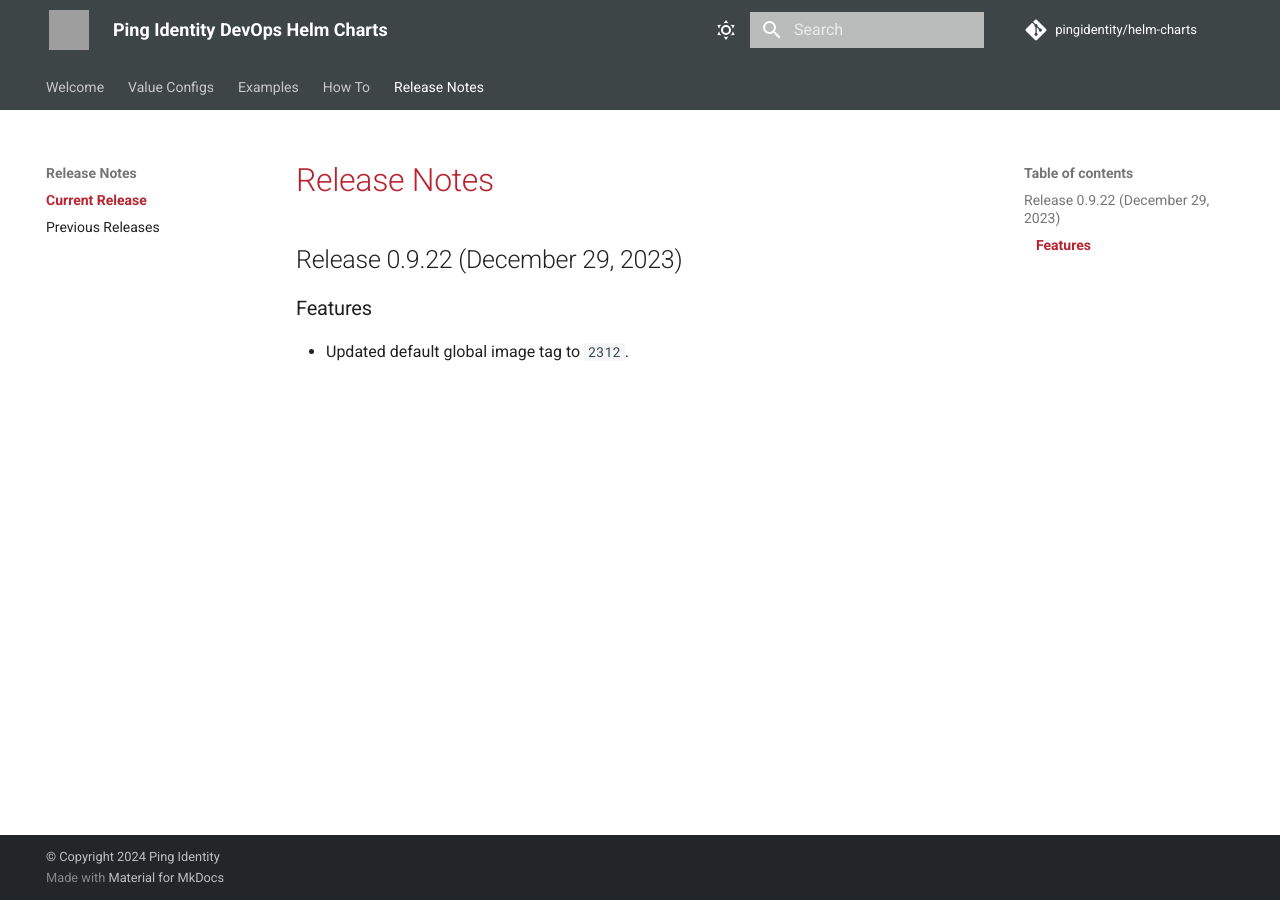
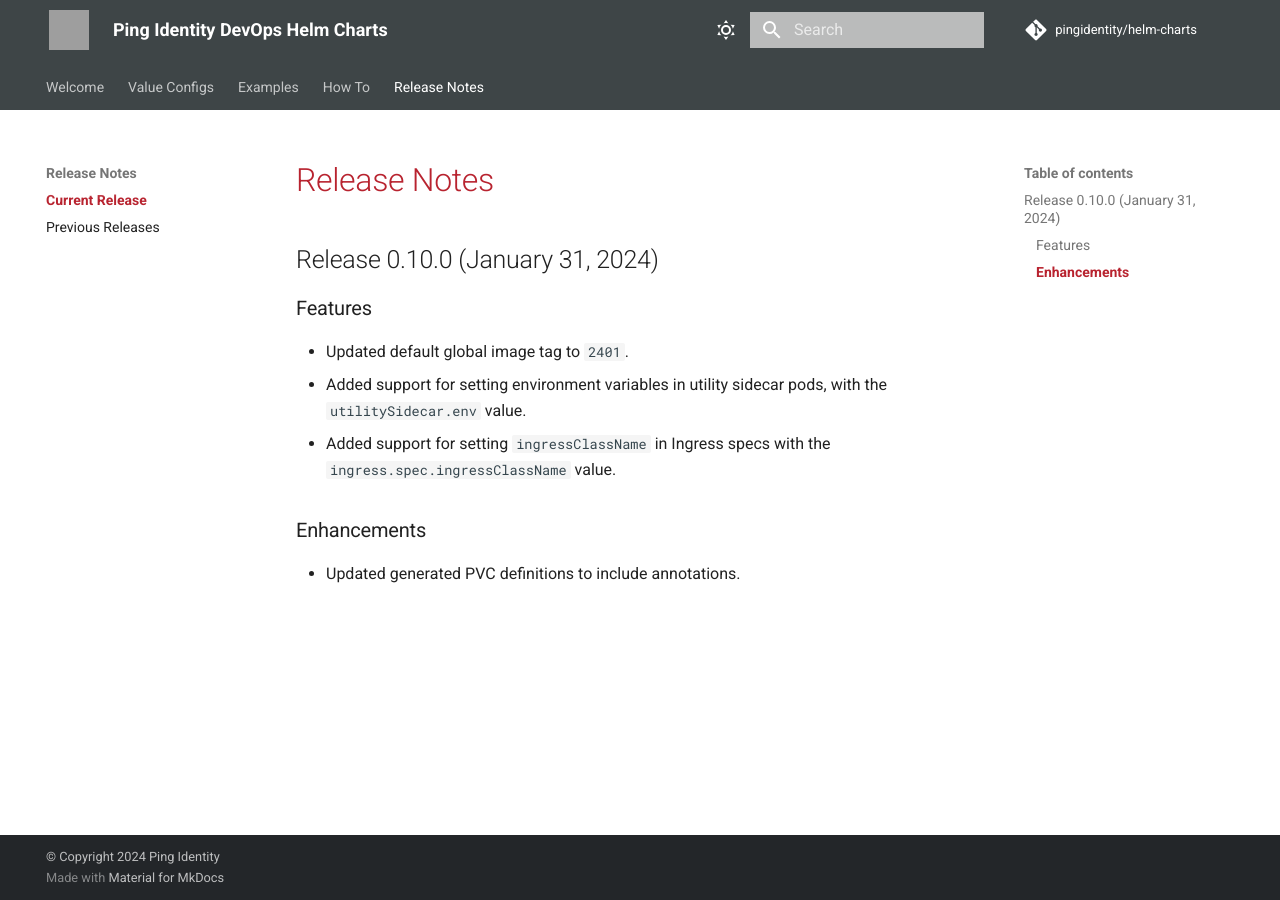
Before and after one commit to pingidentity/helm-charts, an MkDocs documentation site: the page built from docs/release-notes/currentRelease.md, in a window 1280 px wide. Built offline with MkDocs 1.6.1 and Material for MkDocs 9.7.7, drawn with Linux system fonts in a browser that asks for light colours; comment, search, counter and statistics services are not loaded; grey boxes are pictures that could not be loaded.

Commit message:
Release 0.10.0

```diff
--- a/docs/release-notes/currentRelease.md
+++ b/docs/release-notes/currentRelease.md
@@ -1,4 +1,9 @@
 # Release Notes
-## Release 0.9.22 (December 29, 2023)
+## Release 0.10.0 (January 31, 2024)
 ### Features ###
-  - Updated default global image tag to `2312`.
+  - Updated default global image tag to `2401`.
+  - Added support for setting environment variables in utility sidecar pods, with the `utilitySidecar.env` value.
+  - Added support for setting `ingressClassName` in Ingress specs with the `ingress.spec.ingressClassName` value.
+
+### Enhancements ###
+  - Updated generated PVC definitions to include annotations.
```
Also changed, not shown: docs/config/supported-values.md (+3 -1 lines), docs/index.yaml (+13 -1 lines), docs/release-notes/previousReleases.md (+4 -0 lines), 2 other files.
